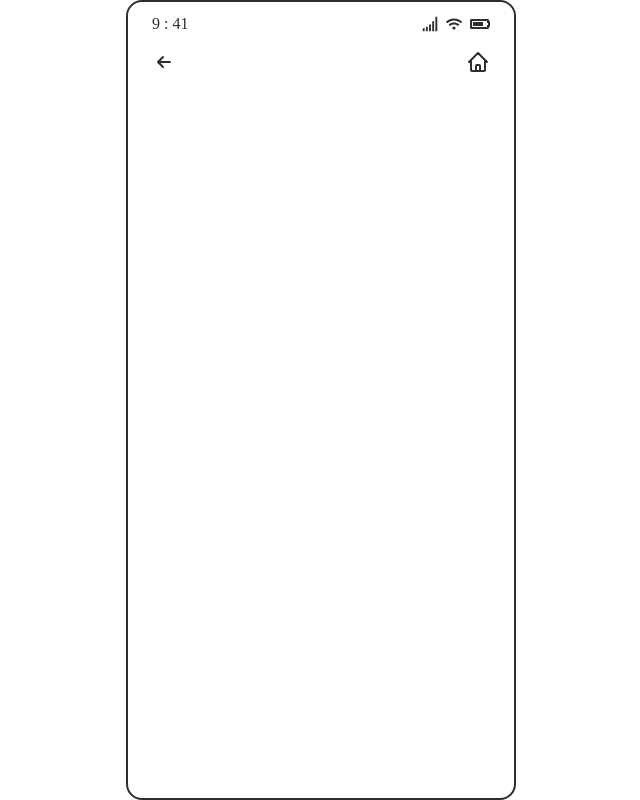
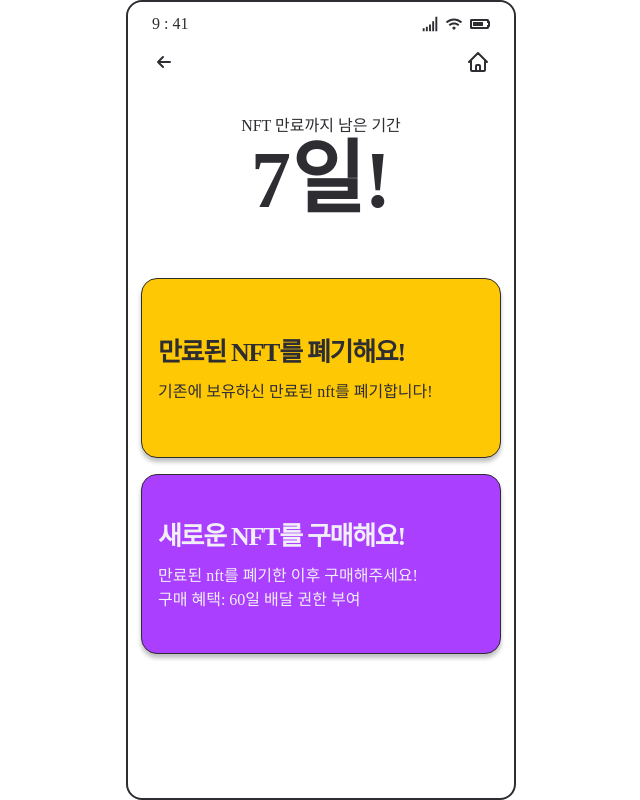
Before and after one commit to Dakdol/BaeBlock, a React (Create React App) app: page /rider/nftmarket in a window 1280 px wide. Before the commit this address had no page. Shown: the whole page, without its empty margins (319-959 px from the left). Built offline with nearby package versions, Linux system fonts and the light colour scheme; a web font is replaced by a local one.

Commit message:
nft페이지 합침

```diff
--- a/src/App.jsx
+++ b/src/App.jsx
@@ -22,6 +22,7 @@ import StoreMenuEdit from './pages/store_menuEdit';
 import { StoreSignIn } from './pages/store_signIn';
 import { StoreRegist } from './pages/store_regist';
 import { StoreRegistDetail } from './pages/store_registDetail';
+import StoreMarket from './pages/store_market';
 
 import RiderMain from './pages/rider_main';
 import { RiderNewList } from './pages/rider_newList';
@@ -29,6 +30,7 @@ import { RiderDeliveryStatus } from './pages/rider_deliveryStatus';
 import { RiderSignIn } from './pages/rider_signIn';
 import { RiderRegist } from './pages/rider_regist';
 import { RiderRegistDetail } from './pages/rider_registDetail';
+import RiderMarket from './pages/rider_market';
 
 function App() {
   const [scrollPosition, setScrollPosition] = useState(0);
@@ -78,6 +80,7 @@ function App() {
             <Route path='/store/mylist' element={<StoreMyList />} />
             <Route path='/store/edit' element={<StoreMenu />} />
             <Route path='/store/edit/menu' element={<StoreMenuEdit />} />
+            <Route path='/store/nftmarket' element={<StoreMarket />} />
 
             <Route path='/rider/signin' element={<RiderSignIn />} />
             <Route path='/rider/regist' element={<RiderRegist />} />
@@ -85,6 +88,7 @@ function App() {
             <Route path='/rider/main' element={<RiderMain />} />
             <Route path='/rider/delivery' element={<RiderDeliveryStatus />} />
             <Route path='/rider/newlist' element={<RiderNewList />} />
+            <Route path='/rider/nftmarket' element={<RiderMarket />} />
           </Routes>
         </div>
       </div>
--- /dev/null
+++ b/src/components/NftBox.jsx
@@ -0,0 +1,15 @@
+const NftBox = (props) => {
+  return (
+    <div
+      className={`flex flex-col items-start justify-center ${props.color} ${props.fontColor} w-[360px] h-[180px] rounded-2xl border-[1.5px] border-black basic-shadow`}>
+      <div className='font-bold text-headline tracking-tighter ml-4 mb-2'>{props.title}</div>
+      <div className='ml-4'>
+        {props.detail1}
+        <br />
+        {props.detail2}
+      </div>
+    </div>
+  );
+};
+
+export default NftBox;
--- a/src/pages/rider_main.jsx
+++ b/src/pages/rider_main.jsx
@@ -74,7 +74,9 @@ export default function RiderMain() {
             <Box text='프로필 보기' color='bg-deepYellow' width='24' />
           </div>
 
-          <NftMarket />
+          <Link to='/rider/nftmarket'>
+            <NftMarket />
+          </Link>
         </div>
       </div>
     </>
--- /dev/null
+++ b/src/pages/rider_market.jsx
@@ -0,0 +1,29 @@
+import NftBox from '../components/NftBox';
+
+const RiderMarket = () => {
+  return (
+    <div className='mt-20 flex flex-col justify-center items-center '>
+      <div>NFT 만료까지 남은 기간</div>
+      <div className='mt-6 mb-4 font-bold text-3xl' style={{ fontSize: '80px' }}>
+        7일!
+      </div>
+      <div className='h-16'></div>
+      <NftBox
+        color='bg-deepYellow'
+        title='만료된 NFT를 폐기해요!'
+        detail1='기존에 보유하신 만료된 nft를 폐기합니다!'
+        detail2=''
+      />
+      <div className='h-4'></div>
+      <NftBox
+        color='bg-purple'
+        fontColor='text-lightGray'
+        title='새로운 NFT를 구매해요!'
+        detail1='만료된 nft를 폐기한 이후 구매해주세요!'
+        detail2='구매 혜택: 60일 배달 권한 부여'
+      />
+    </div>
+  );
+};
+
+export default RiderMarket;
--- a/src/pages/store_main.jsx
+++ b/src/pages/store_main.jsx
@@ -74,7 +74,9 @@ export default function RiderMain() {
             </Link>
           </div>
 
-          <NftMarket />
+          <Link to='/store/nftmarket'>
+            <NftMarket />
+          </Link>
         </div>
       </div>
     </>
--- /dev/null
+++ b/src/pages/store_market.jsx
@@ -0,0 +1,29 @@
+import NftBox from '../components/NftBox';
+
+const StoreMarket = () => {
+  return (
+    <div className='mt-20 flex flex-col justify-center items-center '>
+      <div>NFT 만료까지 남은 기간</div>
+      <div className='mt-6 mb-4 font-bold text-3xl' style={{ fontSize: '80px' }}>
+        7일!
+      </div>
+      <div className='h-16'></div>
+      <NftBox
+        color='bg-deepYellow'
+        title='만료된 NFT를 폐기해요!'
+        detail1='기존에 보유하신 만료된 nft를 폐기합니다!'
+        detail2=''
+      />
+      <div className='h-4'></div>
+      <NftBox
+        color='bg-purple'
+        fontColor='text-lightGray'
+        title='새로운 NFT를 구매해요!'
+        detail1='만료된 nft를 폐기한 이후 구매해주세요!'
+        detail2='구매 혜택: 30일 판매 수수료 면제'
+      />
+    </div>
+  );
+};
+
+export default StoreMarket;
```
